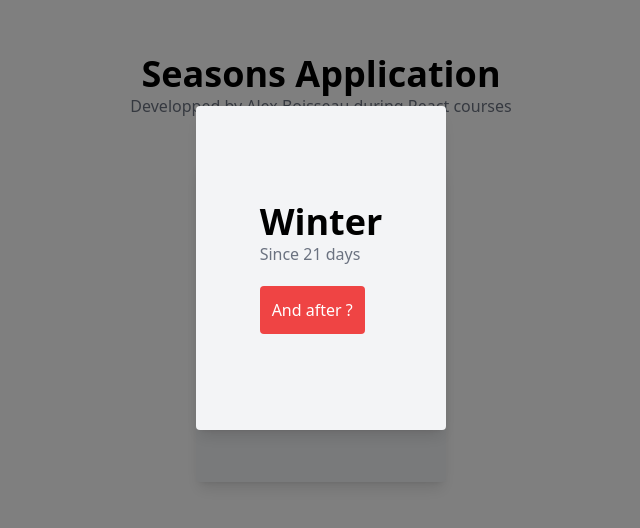
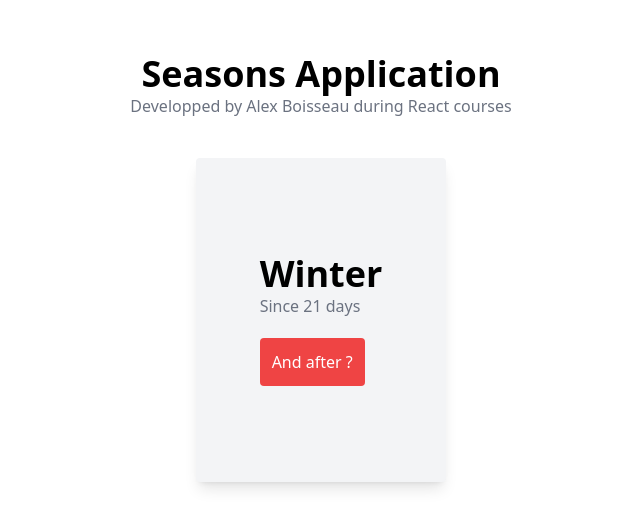
Before and after one commit to alexboisseau/seasons-app, a React (Vite) app: page / in a window 1280 px wide. Shown: the part 132-660 px from the top of the page, without its empty margins (319-959 px from the left). Built offline with nearby package versions, Linux system fonts and the light colour scheme.

Commit message:
Manage App state to show or not the modal when user interact with DOM

```diff
--- a/src/App.jsx
+++ b/src/App.jsx
@@ -1,7 +1,15 @@
+import { useState } from 'react';
 import SeasonCard from './components/SeasonCard';
 import SeasonModal from './components/SeasonModal';
 
 export default function App() {
+  const [seasonModalIsShow, setSeasonModalIsShow] = useState(false);
+
+  const onClick = () => {
+    const modalIsShow = seasonModalIsShow;
+    setSeasonModalIsShow(!modalIsShow);
+  };
+
   return (
     <div className="w-100 flex h-screen flex-col items-center justify-center">
       <div className="mb-10 text-center">
@@ -10,8 +18,8 @@ export default function App() {
           Developped by Alex Boisseau during React courses
         </p>
       </div>
-      <SeasonCard />
-      <SeasonModal />
+      <SeasonCard onClick={onClick} />
+      {seasonModalIsShow ? <SeasonModal onBackClick={onClick} /> : false}
     </div>
   );
 }
--- a/src/components/SeasonCard.jsx
+++ b/src/components/SeasonCard.jsx
@@ -1,9 +1,12 @@
-export default function SeasonCard() {
+export default function SeasonCard({ onClick }) {
   return (
     <div className="shadow-black-500/50 rounded bg-gray-100 py-24 px-16 shadow-lg">
       <h1 className="text-4xl font-bold">Winter</h1>
       <p className="text-gray-500">Since 21 days</p>
-      <button className="mt-5 rounded bg-red-500 p-3 text-white hover:bg-red-600">
+      <button
+        className="mt-5 rounded bg-red-500 p-3 text-white hover:bg-red-600"
+        onClick={() => onClick()}
+      >
         And after ?
       </button>
     </div>
--- a/src/components/SeasonModal.jsx
+++ b/src/components/SeasonModal.jsx
@@ -1,16 +1,24 @@
 import reactDom from 'react-dom';
 import './SeasonModal.css';
 
-export default function SeasonModal() {
+export default function SeasonModal({ onBackClick }) {
   return reactDom.createPortal(
     <>
       <div className="modal-overlay">
         <div className="modal-wrapper">
-          <div className="shadow-black-500/50 rounded bg-gray-100 py-24 px-16 shadow-lg">
-            <h1 className="text-4xl font-bold">Winter</h1>
-            <p className="text-gray-500">Since 21 days</p>
-            <button className="mt-5 rounded bg-red-500 p-3 text-white hover:bg-red-600">
-              And after ?
+          <div
+            className="shadow-black-500/50 flex flex-col items-center justify-center rounded bg-gray-100 shadow-lg"
+            style={{ height: '350px', width: '250px' }}
+          >
+            <div>
+              <h1 className="text-4xl font-bold">Winter</h1>
+              <p className="text-gray-500">Since 21 days</p>
+            </div>
+            <button
+              onClick={() => onBackClick()}
+              className="mt-5 rounded bg-red-500 p-3 text-white shadow shadow-md hover:bg-red-600"
+            >
+              <span>Go back</span>
             </button>
           </div>
         </div>
```
